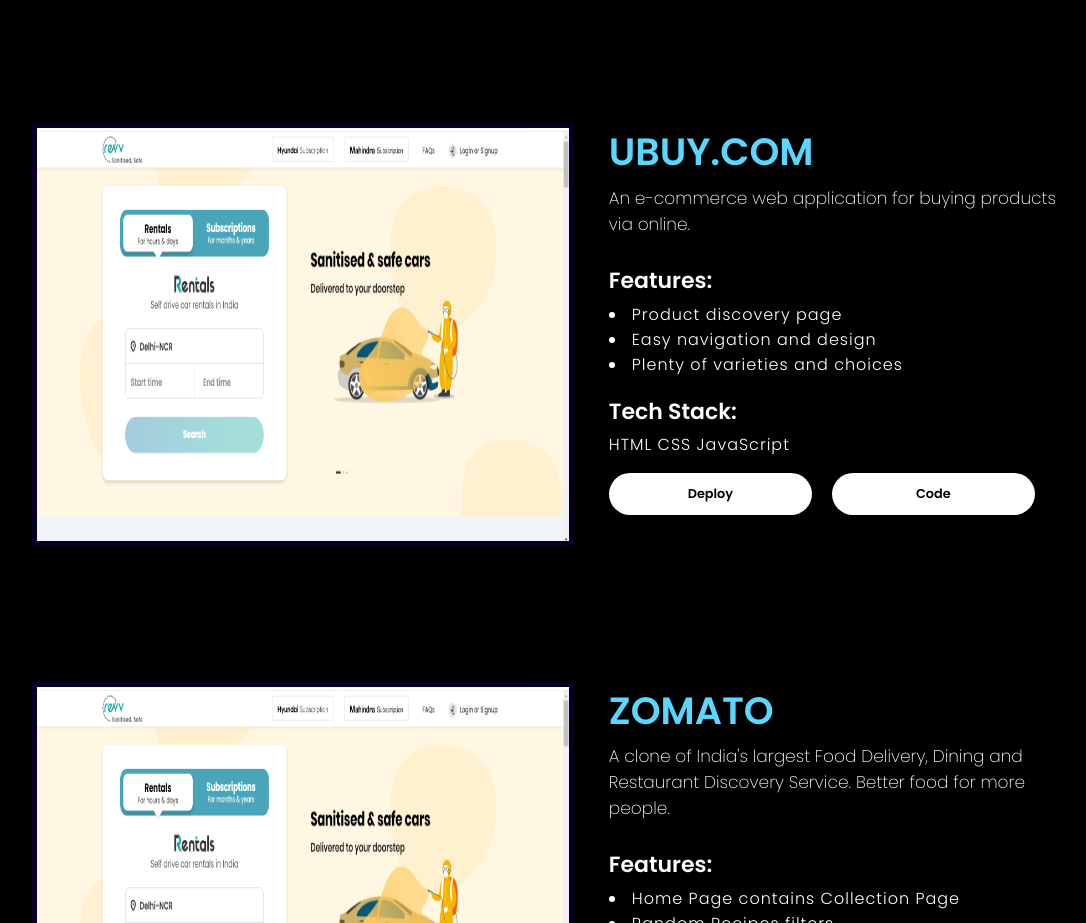
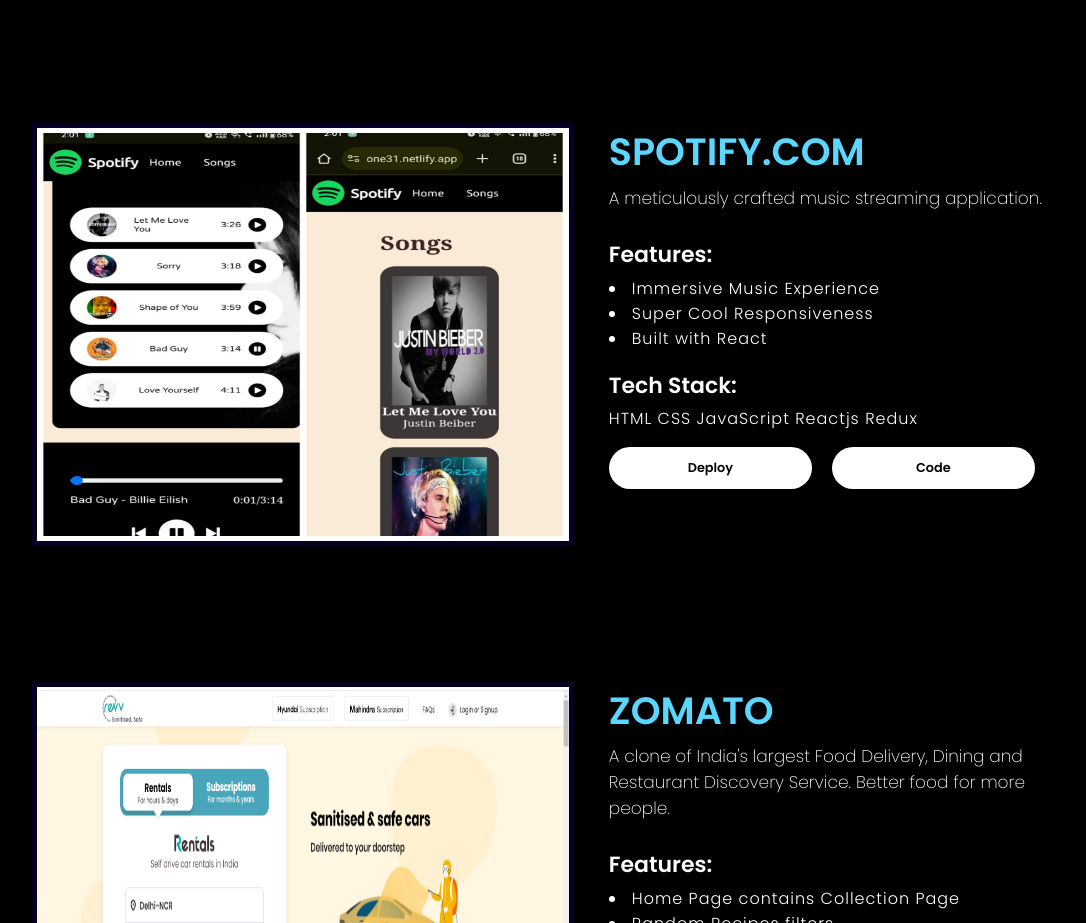
Before and after one commit to KartikCodeVerse/V.Kartik_Portfolio, a React (Vite) app: page / in a window 1280 px wide. Shown: the part 3500-4423 px from the top of the page, without its empty margins (60-1146 px from the left). Built offline with nearby package versions, Linux system fonts and the light colour scheme.

Commit message:
Add new project

```diff
--- a/src/assets/Data/Projects.js
+++ b/src/assets/Data/Projects.js
@@ -1,12 +1,13 @@
 import proj1 from "../proj1.png";
 import YouTube_Clone from "../youtube_clone.png";
+import Spotify_Clone from "../spotify_clone.jpg";
 
 export const Projects = [
   {
     img: YouTube_Clone,
     heading: "YOUTUBE.COM",
     deploy: "https://youtubeclone-mern.netlify.app/",
-    code:"https://github.com/KartikCodeVerse/youtube_clone?tab=readme-ov-file",
+    code: "https://github.com/KartikCodeVerse/youtube_clone?tab=readme-ov-file",
     para: "Online video sharing and social media platform.",
     features: [
       "Upload Video feature",
@@ -16,15 +17,15 @@
     stacks: "HTML CSS JavaScript NodeJS Reactjs Expressjs Mongodb ",
   },
   {
-    img: proj1,
-    heading: "UBUY.COM",
-    para: "An e-commerce web application for buying products via online.",
+    img: Spotify_Clone,
+    heading: "SPOTIFY.COM",
+    para: "A meticulously crafted music streaming application.",
     features: [
-      " Product discovery page",
-      "Easy navigation and design",
-      "Plenty of varieties and choices",
+      "Immersive Music Experience",
+      "Super Cool Responsiveness",
+      "Built with React",
     ],
-    stacks: "HTML CSS JavaScript",
+    stacks: "HTML CSS JavaScript Reactjs Redux",
   },
   {
     img: proj1,
```
Also changed, not shown: src/assets/spotify_clone.jpg (added).
